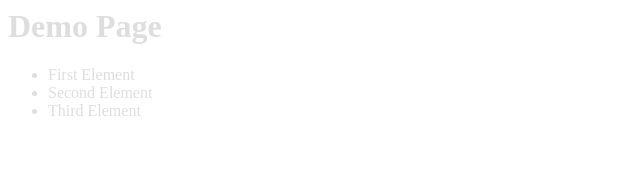
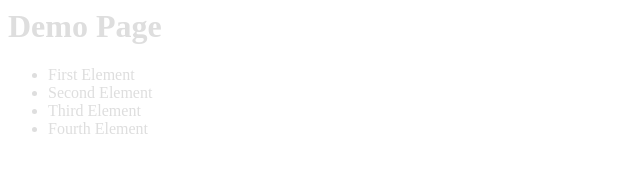
Before and after one commit to hauserulrich/travislearn, a website: page www/html/index.html in a window 1280 px wide. Shown: the full height of the page, 0-640 px from the left. Drawn offline with Linux system fonts and the light colour scheme.

Commit message:
Neues Listenelement auf homepage

```diff
--- a/www/html/index.html
+++ b/www/html/index.html
@@ -12,6 +12,7 @@
 		<li>First Element</li>
 		<li>Second Element</li>
 		<li>Third Element</li>
+		<li>Fourth Element</li>
 	</ul>
 </body>
 
```
